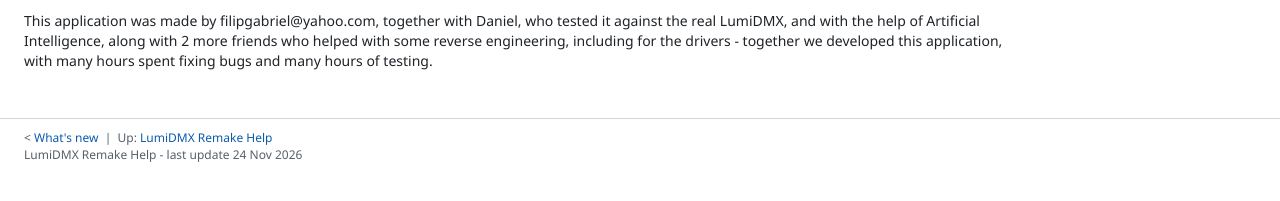
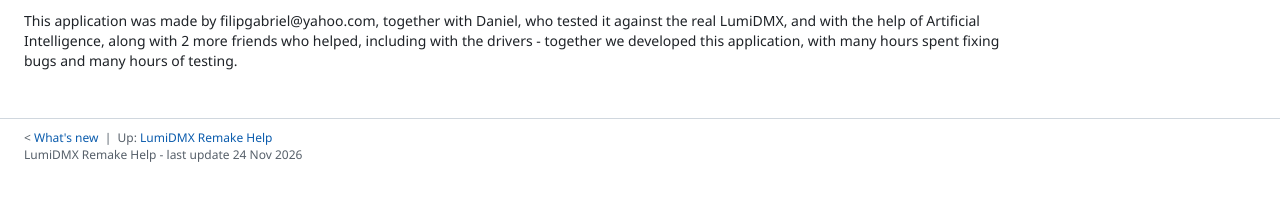
Before and after one commit to lumidmx/LumiDMX_Remake_Download, a plain HTML site: page docs/manual/credits.html in a window 1280 px wide. Shown: the part 123-324 px from the top of the page. Drawn offline with Linux system fonts and the light colour scheme.

Commit message:
Credits: remove "reverse engineering"
Co-Authored-By: Claude Opus 5.5 <noreply@anthropic.com>
Claude-Session: https://claude.ai/code/session_01QPvC7qNK3fTdAQ7vG967vz

```diff
--- a/docs/manual/credits.html
+++ b/docs/manual/credits.html
@@ -15,8 +15,8 @@
 <p class="for">For: <span class="badge full">Full</span><span class="badge player">Player</span></p>
 
 <p>This application was made by filipgabriel@yahoo.com, together with Daniel, who tested it against the real LumiDMX,
-and with the help of Artificial Intelligence, along with 2 more friends who helped with some reverse engineering,
-including for the drivers - together we developed this application, with many hours spent fixing bugs and many hours
+and with the help of Artificial Intelligence, along with 2 more friends who helped,
+including with the drivers - together we developed this application, with many hours spent fixing bugs and many hours
 of testing.</p>
 </div>
 <!--FOOT--><div class="foot">&lt; <a href="whatsnew.html" title="Previous">What's new</a> &nbsp;|&nbsp; Up: <a href="welcome.html">LumiDMX Remake Help</a><br>LumiDMX Remake Help - last update 24 Nov 2026</div><!--/FOOT-->
```
